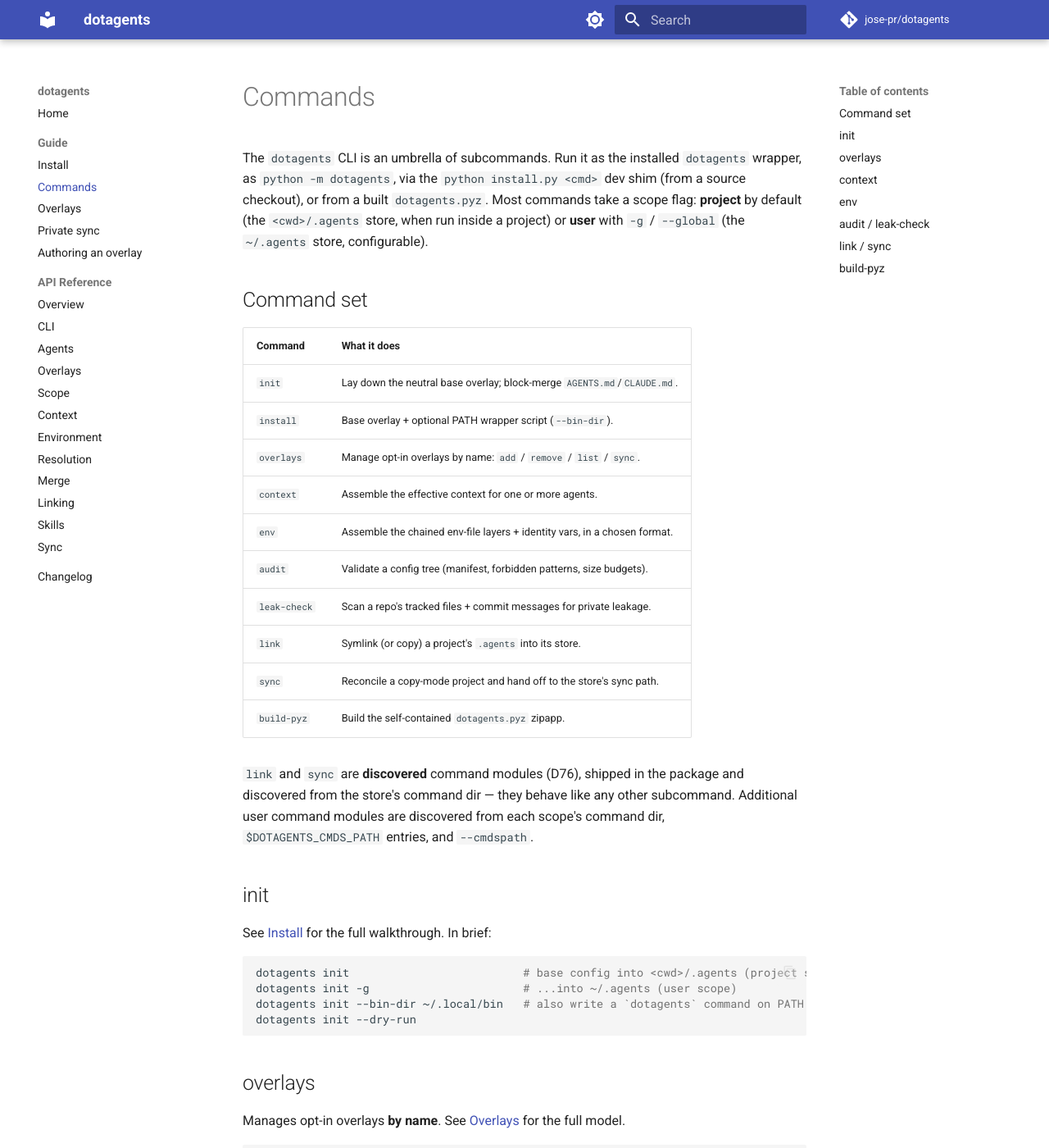
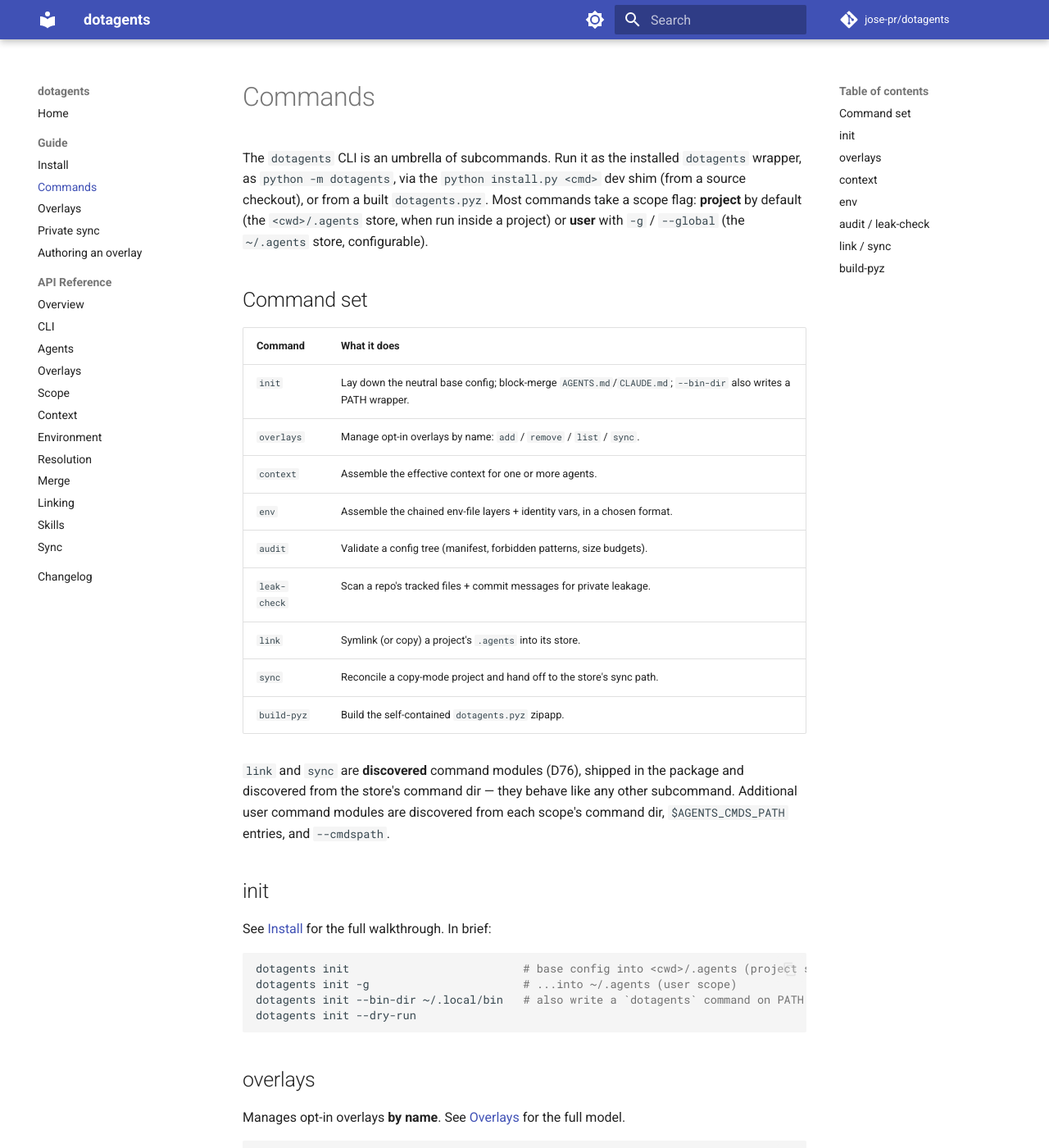
Before and after one commit to jose-pr/dotagents, an MkDocs documentation site: the page built from docs/guide/commands.md, in a window 1280 px wide and 1400 px high. Shown: the whole window at 82% size. Built offline with MkDocs 1.6.1 and Material for MkDocs 9.7.7, drawn with Linux system fonts in a browser that asks for light colours; comment, search, counter and statistics services are not loaded.

Commit message:
docs: commands.md drop the merged-away install row; AGENTS_CMDS_PATH

```diff
--- a/docs/guide/commands.md
+++ b/docs/guide/commands.md
@@ -11,8 +11,7 @@
 
 | Command | What it does |
 | --- | --- |
-| `init` | Lay down the neutral base overlay; block-merge `AGENTS.md`/`CLAUDE.md`. |
-| `install` | Base overlay + optional PATH wrapper script (`--bin-dir`). |
+| `init` | Lay down the neutral base config; block-merge `AGENTS.md`/`CLAUDE.md`; `--bin-dir` also writes a PATH wrapper. |
 | `overlays` | Manage opt-in overlays by name: `add` / `remove` / `list` / `sync`. |
 | `context` | Assemble the effective context for one or more agents. |
 | `env` | Assemble the chained env-file layers + identity vars, in a chosen format. |
@@ -25,7 +24,7 @@
 `link` and `sync` are **discovered** command modules (D76), shipped in the package
 and discovered from the store's command dir — they behave like any other subcommand.
 Additional user command modules are discovered from each scope's command dir,
-`$DOTAGENTS_CMDS_PATH` entries, and `--cmdspath`.
+`$AGENTS_CMDS_PATH` entries, and `--cmdspath`.
 
 ## init
 
```
